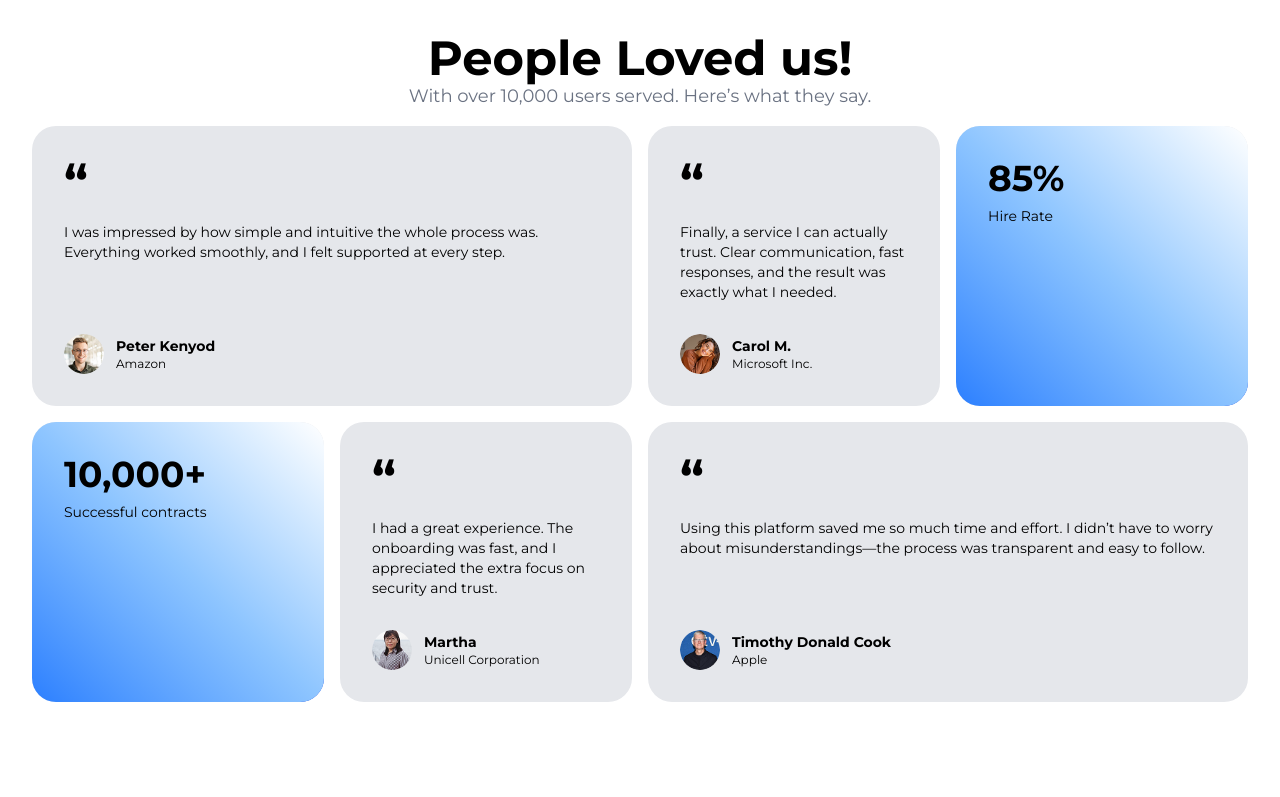
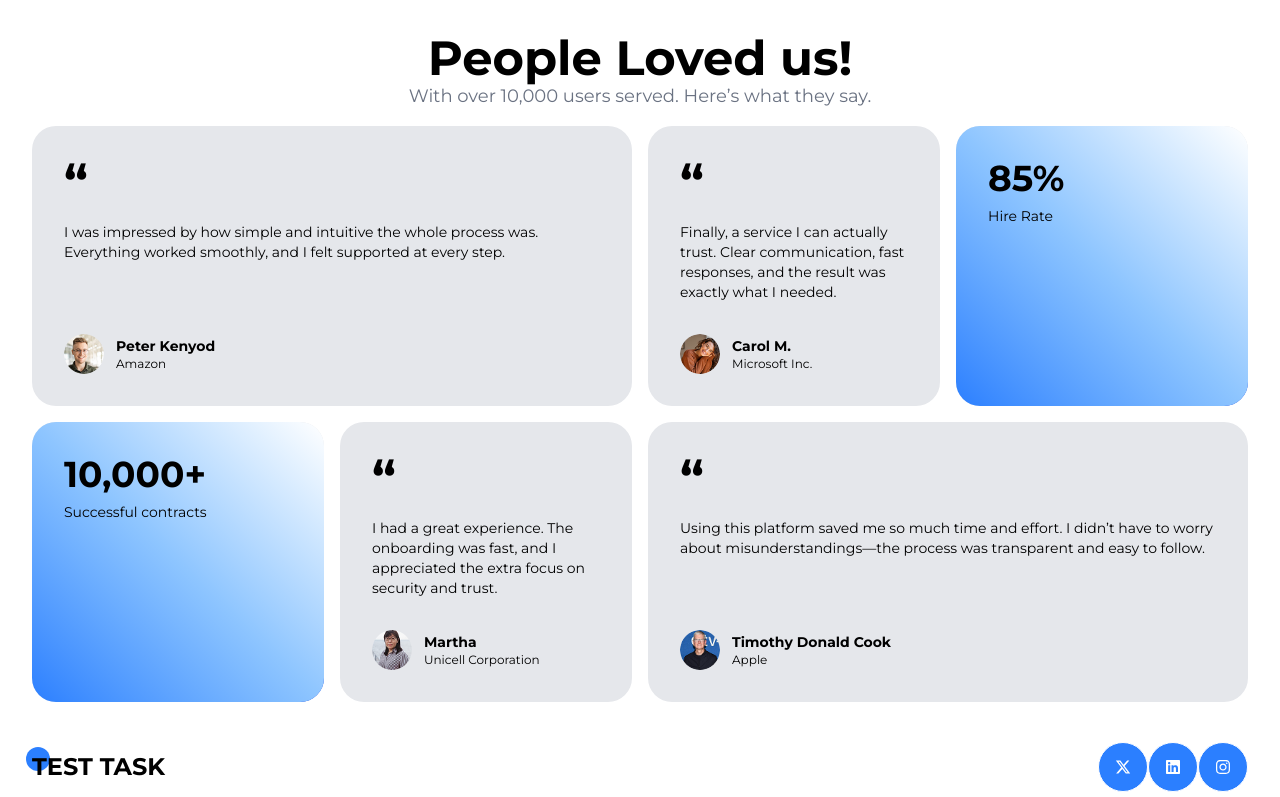
Before and after one commit to krowbee/galaxy-test, a React (Vite) app: page / in a window 1280 px wide. Shown: the part 2000-2797 px from the top of the page. Before the commit the page ends 2734 px from the top, so only its background shows below. Built offline with nearby package versions, Linux system fonts and the light colour scheme.

Commit message:
feat: add footer, separated logo in another component

```diff
--- a/package.json
+++ b/package.json
@@ -14,6 +14,7 @@
     "lucide-react": "^1.3.0",
     "react": "^19.2.6",
     "react-dom": "^19.2.6",
+    "react-icons": "^5.6.0",
     "tailwindcss": "^4.3.0"
   },
   "devDependencies": {
--- a/src/pages/homepage/Homepage.tsx
+++ b/src/pages/homepage/Homepage.tsx
@@ -1,4 +1,5 @@
 import { ContractsSection } from "./components/ContractsSection";
+import { Footer } from "./components/Footer";
 import { Header } from "./components/Header";
 import { HeroSection } from "./components/HeroSection";
 import { HowItWorks } from "./components/HowItWorksSection";
@@ -7,13 +8,16 @@ import { ReviewsSection } from "./components/ReviewsSection";
 
 export function Homepage() {
   return (
-    <>
+    <div className="min-h-screen flex flex-col">
       <Header />
-      <HeroSection />
-      <PartnerSection />
-      <ContractsSection />
-      <HowItWorks />
-      <ReviewsSection />
-    </>
+      <main className="w-full h-full flex flex-col flex-1">
+        <HeroSection />
+        <PartnerSection />
+        <ContractsSection />
+        <HowItWorks />
+        <ReviewsSection />
+      </main>
+      <Footer />
+    </div>
   );
 }
--- /dev/null
+++ b/src/pages/homepage/components/Footer.tsx
@@ -0,0 +1,37 @@
+import { FaInstagram, FaLinkedin, FaXTwitter } from "react-icons/fa6";
+import { Logo } from "./logo";
+
+const socials = [
+  {
+    Icon: FaXTwitter,
+  },
+  {
+    Icon: FaLinkedin,
+  },
+  {
+    Icon: FaInstagram,
+  },
+];
+
+export function Footer() {
+  return (
+    <footer className="w-full flex flex-col px-8 py-2 gap-4">
+      <div className="w-full flex flex-row justify-between items-center">
+        <Logo />
+        <nav className="flex flex-row">
+          {socials.map(({ Icon }, index) => (
+            <a
+              className="flex cursor-pointer justify-center items-center border p-4 bg-blue-500 text-white rounded-full"
+              key={index}
+            >
+              <Icon />
+            </a>
+          ))}
+        </nav>
+      </div>
+      <p className="w-full text-center text-gray-500 text-xs">
+        © 2025— Copyright
+      </p>
+    </footer>
+  );
+}
--- a/src/pages/homepage/components/Header.tsx
+++ b/src/pages/homepage/components/Header.tsx
@@ -1,17 +1,13 @@
 import { useMobile } from "../../../hooks/useMobile";
 import { BurgerMenu } from "./burger-menu/BurgerMenu";
+import { Logo } from "./logo";
 
 export function Header() {
   const isMobile = useMobile();
   return (
     <div className="absolute z-20 w-full px-3 pt-3 md:px-8 lg:px-12">
       <header className="flex flex-roww-full bg-linear-to-r justify-between items-center from-white/35 to-white/30  px-6 py-4 z-20 rounded-full">
-        <div className="relative">
-          <h2 className="relative uppercase text-2xl font-bold z-10 font-montserrat ">
-            Test task
-          </h2>
-          <div className="absolute rounded-full w-6 h-6 -top-1 -left-1.5 z-0 bg-blue-500" />
-        </div>
+        <Logo />
         <nav className="hidden md:flex md:flex-row  font-montserrat gap-10">
           <a href="#" className="text-blue-600 active">
             Home
--- /dev/null
+++ b/src/pages/homepage/components/logo.tsx
@@ -0,0 +1,10 @@
+export function Logo() {
+  return (
+    <div className="relative">
+      <h2 className="relative uppercase text-2xl font-bold z-10 font-montserrat ">
+        Test task
+      </h2>
+      <div className="absolute rounded-full w-6 h-6 -top-1 -left-1.5 z-0 bg-blue-500" />
+    </div>
+  );
+}
```
Also changed, not shown: 1 other file (tests, documents, lock files or other folders).
